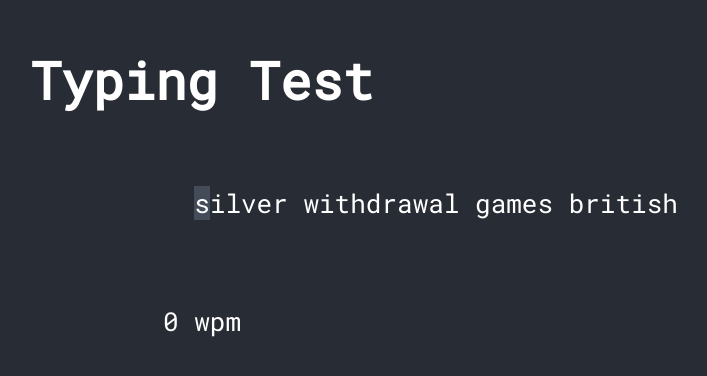
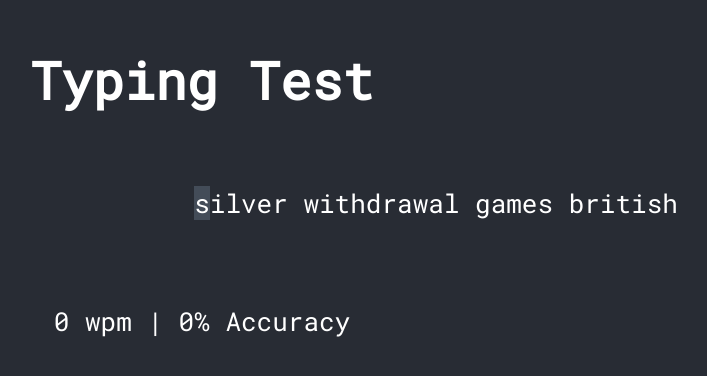
Before and after one commit to seunghunoh57/typing-test, a React (Create React App) app: page / in a window 1280 px wide. Shown: the part 208-584 px from the top of the page, without its empty margins (438-1145 px from the left). Built offline with nearby package versions, Linux system fonts and the light colour scheme.

Commit message:
Added accuracy feature

```diff
--- a/src/App.js
+++ b/src/App.js
@@ -14,7 +14,8 @@ function App() {
   const [incomingChars, setIncomingChars] = useState(words.substr(1));
   const [timer, setTimer] = useState();
   const [wpm, setWPM] = useState("0");
-  // const [accuracy, setAccuracy] = useState("0");
+  const [typedChars, setTypedChars] = useState("");
+  const [accuracy, setAccuracy] = useState("0");
 
   useKeyPress((key) => {
     if (!timer) {
@@ -22,6 +23,7 @@ function App() {
     }
     let updatedOutgoingChars = outgoingChars;
     let updatedIncomingChars = incomingChars;
+    let updatedTypedChars = typedChars + key;
 
     if (key === currentChar) {
       if (leftPadding.length > 0) {
@@ -42,6 +44,12 @@ function App() {
         setWPM((updatedOutgoingChars.length / (5 * timeInMins)).toFixed(2));
       }
     }
+    setTypedChars(updatedTypedChars);
+    setAccuracy(
+      ((updatedOutgoingChars.length * 100) / updatedTypedChars.length).toFixed(
+        2
+      )
+    );
   });
 
   return (
@@ -55,7 +63,9 @@ function App() {
           <span className="currentChar">{currentChar}</span>
           <span className="incomingText">{incomingChars.substr(0, 30)}</span>
         </div>
-        <p id="wpm">{wpm} wpm</p>
+        <p id="wpm">
+          {wpm} wpm | {accuracy}% Accuracy
+        </p>
       </header>
     </div>
   );
```
